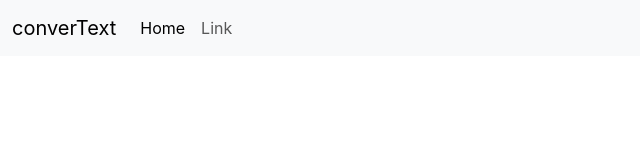
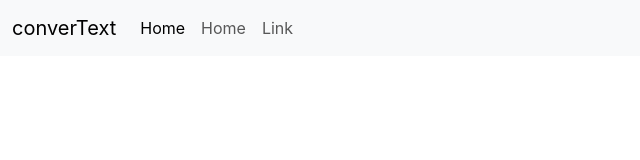
Before and after one commit to sahil0286/convertext, a React (Create React App) app: page / in a window 1280 px wide. Shown: the top 160 px of the page, without its empty margins (0-640 px from the left). Built offline with nearby package versions, Linux system fonts and the light colour scheme.

Commit message:
Update Navbar.js

```diff
--- a/src/components/Navbar.js
+++ b/src/components/Navbar.js
@@ -5,19 +5,21 @@
     <>
             <nav className="navbar navbar-expand-lg bg-body-tertiary">
             <div className="container-fluid">
-                <a className="navbar-brand" href="#">converText</a>
+                <a className="navbar-brand" href="/">converText</a>
                     <button className="navbar-toggler" type="button" data-bs-toggle="collapse" data-bs-target="#navbarSupportedContent" aria-controls="navbarSupportedContent" aria-expanded="false" aria-label="Toggle navigation">
                         <span className="navbar-toggler-icon"></span>
                     </button>
                 <div className="collapse navbar-collapse" id="navbarSupportedContent">
                     <ul className="navbar-nav me-auto mb-2 mb-lg-0">
                         <li className="nav-item">
-                    <a className="nav-link active" aria-current="page" href="#">Home</a>
+                            <a className="nav-link active" aria-current="page" href="/">Home</a>
                         </li>
                         <li className="nav-item">
-                    <a className="nav-link" href="#">Link</a>
+                            <a className="nav-link "  href="/">Home</a>
                         </li>
-
+                        <li className="nav-item">
+                            <a className="nav-link" href="/">Link</a>
+                        </li>
                     </ul>
                 </div>
             </div>
```
Lines whose indentation alone changed are shown as unchanged.
